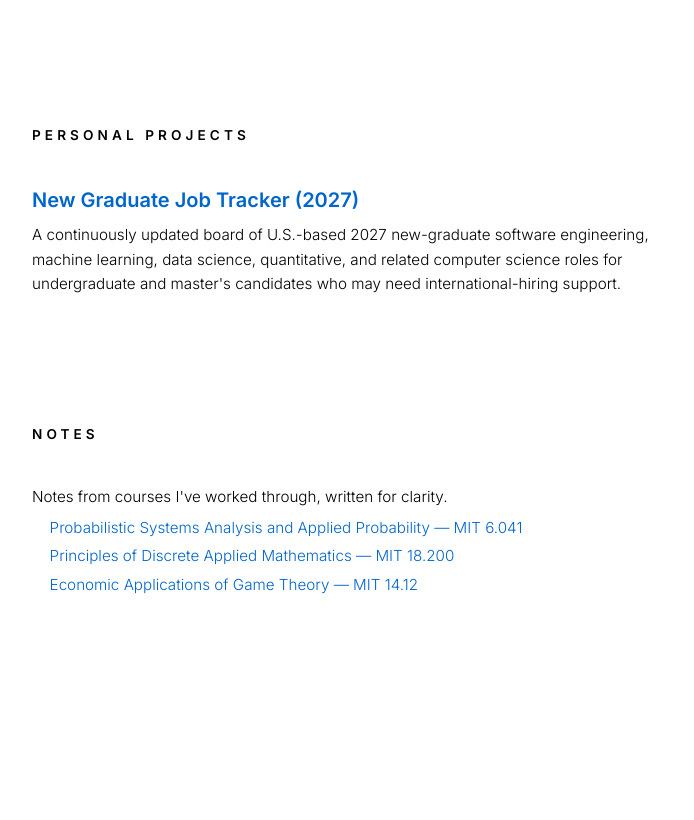
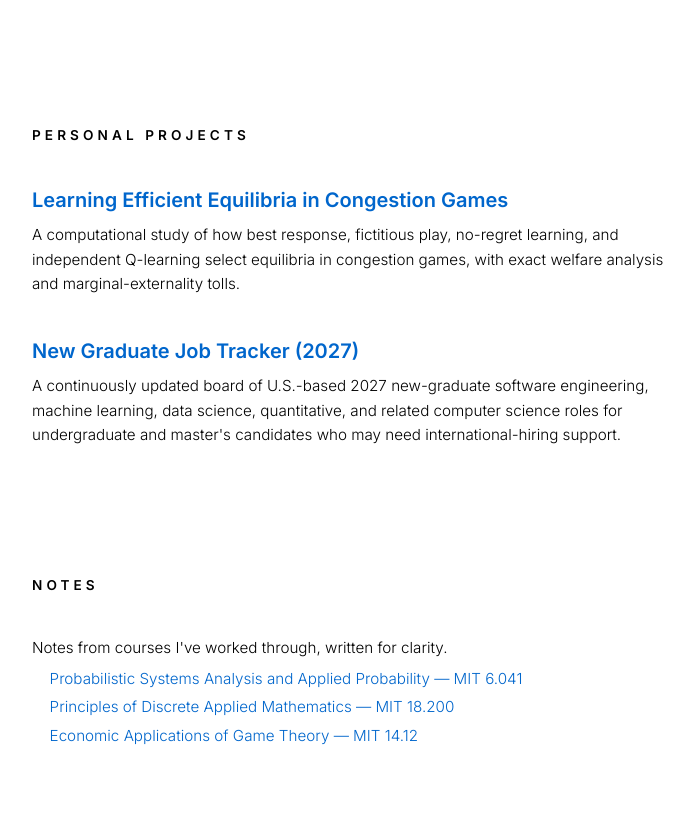
Before and after one commit to mihirrao-10/mihirrao-10.github.io, a website: page index.html in a window 1280 px wide. Shown: the part 2036-2856 px from the top of the page, without its empty margins (280-974 px from the left). Before the commit the page ends 2830 px from the top, so only its background shows below. Drawn offline with Linux system fonts and the light colour scheme.

Commit message:
Add congestion games learning project

```diff
--- a/index.html
+++ b/index.html
@@ -306,6 +306,17 @@
       <div class="entry">
         <div class="entry-header">
           <h3 class="entry-title">
+            <a class="project-link" href="https://mihirrao-10.github.io/learning-efficient-equilibria-in-congestion-games/">Learning Efficient Equilibria in Congestion Games</a>
+          </h3>
+        </div>
+        <p class="entry-detail">
+          A computational study of how best response, fictitious play, no-regret learning, and independent Q-learning select equilibria in congestion games, with exact welfare analysis and marginal-externality tolls.
+        </p>
+      </div>
+
+      <div class="entry">
+        <div class="entry-header">
+          <h3 class="entry-title">
             <a class="project-link" href="new-grad-job-tracker-2027/">New Graduate Job Tracker (2027)</a>
           </h3>
         </div>
```
